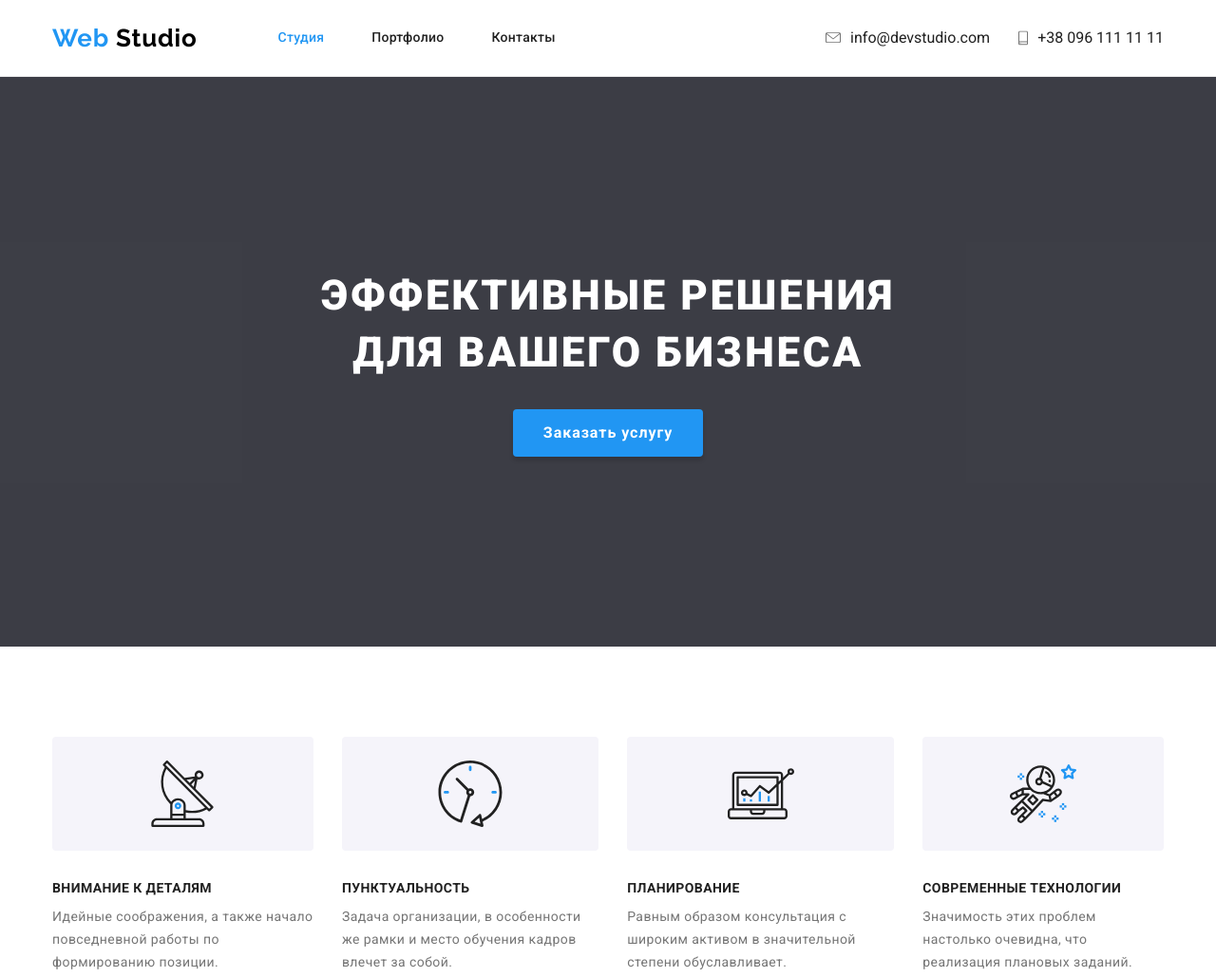
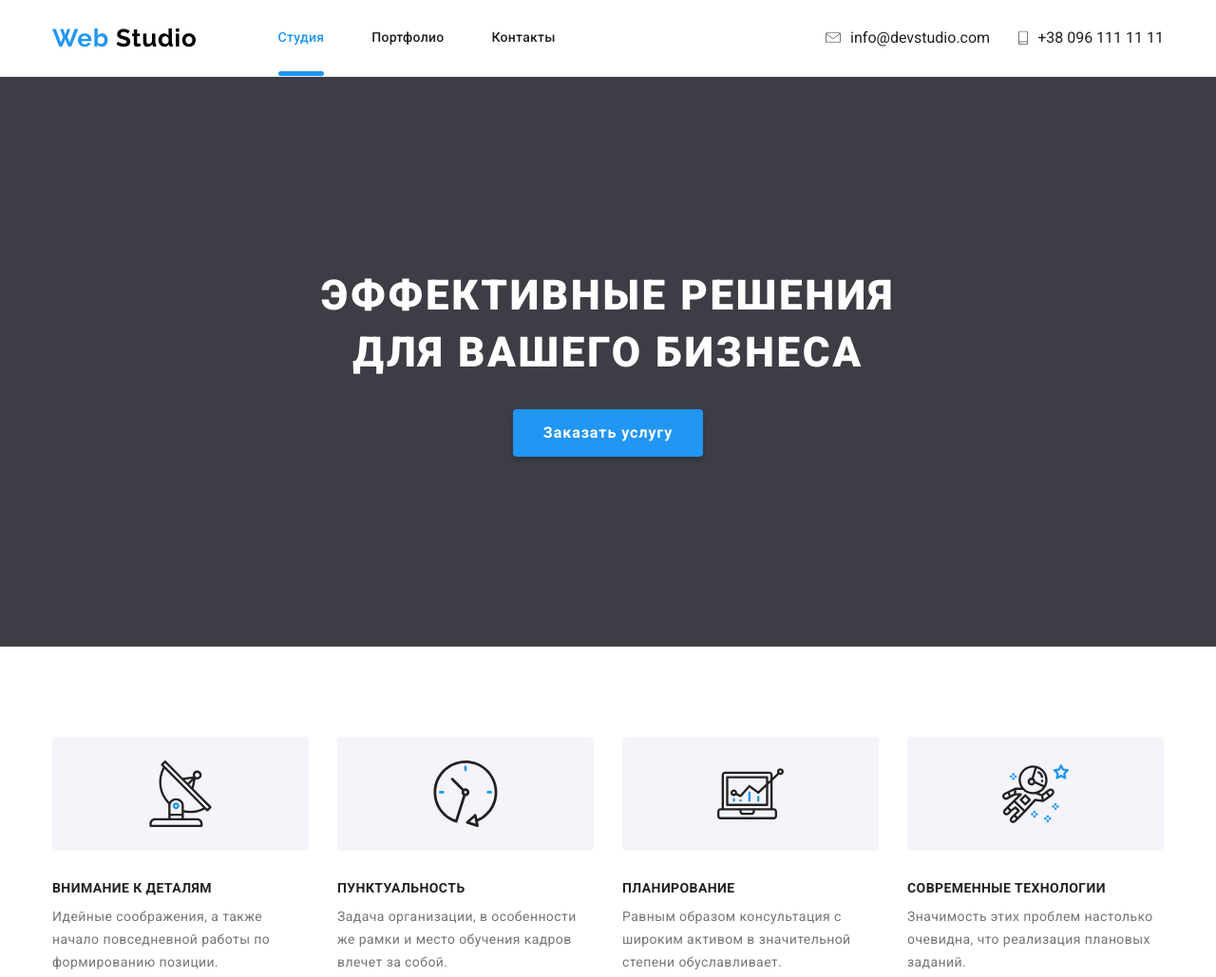
Before and after one commit to Kyreito/goit-markup-hw-04, a plain HTML site: page index.html in a window 1280 px wide. Shown: the top 1029 px of the page at 95% size. Drawn offline with Linux system fonts and the light colour scheme.

Commit message:
Зробив блок "якості"

```diff
--- a/css/style.css
+++ b/css/style.css
@@ -113,6 +113,22 @@ body {
 .nav-item-link:hover,
 .nav-item-link:focus {
   color: var(--accent-color);
+}
+
+.nav-item {
+  display: block;
+  position: relative;
+}
+
+.current::after {
+  display: block;
+  position: absolute;
+  bottom: 0;
+  content: "";
+  width: 100%;
+  height: 5px;
+  background-color: var(--accent-color);
+  border-radius: 4px;
 }
 
 .current {
@@ -237,10 +253,46 @@ body {
   margin-top: 0;
   margin-right: 0;
   margin-bottom: 30px;
-
+  width: 270px;
   height: 120px;
   border-radius: 4px;
   background-color: var(--secondary-white-color);
+}
+
+.icon-1::before {
+  content: "";
+  width: 270px;
+  height: 120px;
+  background-image: url("../img/antenna-1.svg");
+  background-repeat: no-repeat;
+  background-position: center;
+}
+
+.icon-2::before {
+  content: "";
+  width: 270px;
+  height: 120px;
+  background-image: url("../img/clock-1.svg");
+  background-repeat: no-repeat;
+  background-position: center;
+}
+
+.icon-3::before {
+  content: "";
+  width: 270px;
+  height: 120px;
+  background-image: url("../img/diagram-1.svg");
+  background-repeat: no-repeat;
+  background-position: center;
+}
+
+.icon-4::before {
+  content: "";
+  width: 270px;
+  height: 120px;
+  background-image: url("../img/astronaut-1.svg");
+  background-repeat: no-repeat;
+  background-position: center;
 }
 
 .quality-section {
--- a/index.html
+++ b/index.html
@@ -86,8 +86,8 @@
           <h2 hidden>Качества</h2>
           <ul class="quality-list list">
             <li class="quality-item">
-              <div class="icon-wrapper">
-                <img src="./img/antenna-1.svg" alt="antenna" />
+              <div class="icon-wrapper icon-1">
+                <!--<img src="./img/antenna-1.svg" alt="antenna" />-->
               </div>
               <h3 class="quality-list-item">Внимание к деталям</h3>
               <p class="discription-text">
@@ -96,8 +96,8 @@
               </p>
             </li>
             <li class="quality-item">
-              <div class="icon-wrapper">
-                <img src="./img/clock-1.svg" alt="Часы" />
+              <div class="icon-wrapper icon-2">
+                <!--<img src="./img/clock-1.svg" alt="Часы" />-->
               </div>
               <h3 class="quality-list-item">Пунктуальность</h3>
               <p class="discription-text">
@@ -106,8 +106,8 @@
               </p>
             </li>
             <li class="quality-item">
-              <div class="icon-wrapper">
-                <img src="./img/diagram-1.svg" alt="Диаграмма" />
+              <div class="icon-wrapper icon-3">
+                <!--<img src="./img/diagram-1.svg" alt="Диаграмма" />-->
               </div>
               <h3 class="quality-list-item">Планирование</h3>
               <p class="discription-text">
@@ -116,8 +116,8 @@
               </p>
             </li>
             <li class="quality-item">
-              <div class="icon-wrapper">
-                <img src="./img/astronaut-1.svg" alt="Астронавт" />
+              <div class="icon-wrapper icon-4">
+                <!--<img src="./img/astronaut-1.svg" alt="Астронавт" />-->
               </div>
               <h3 class="quality-list-item">Современные технологии</h3>
               <p class="discription-text">
```
